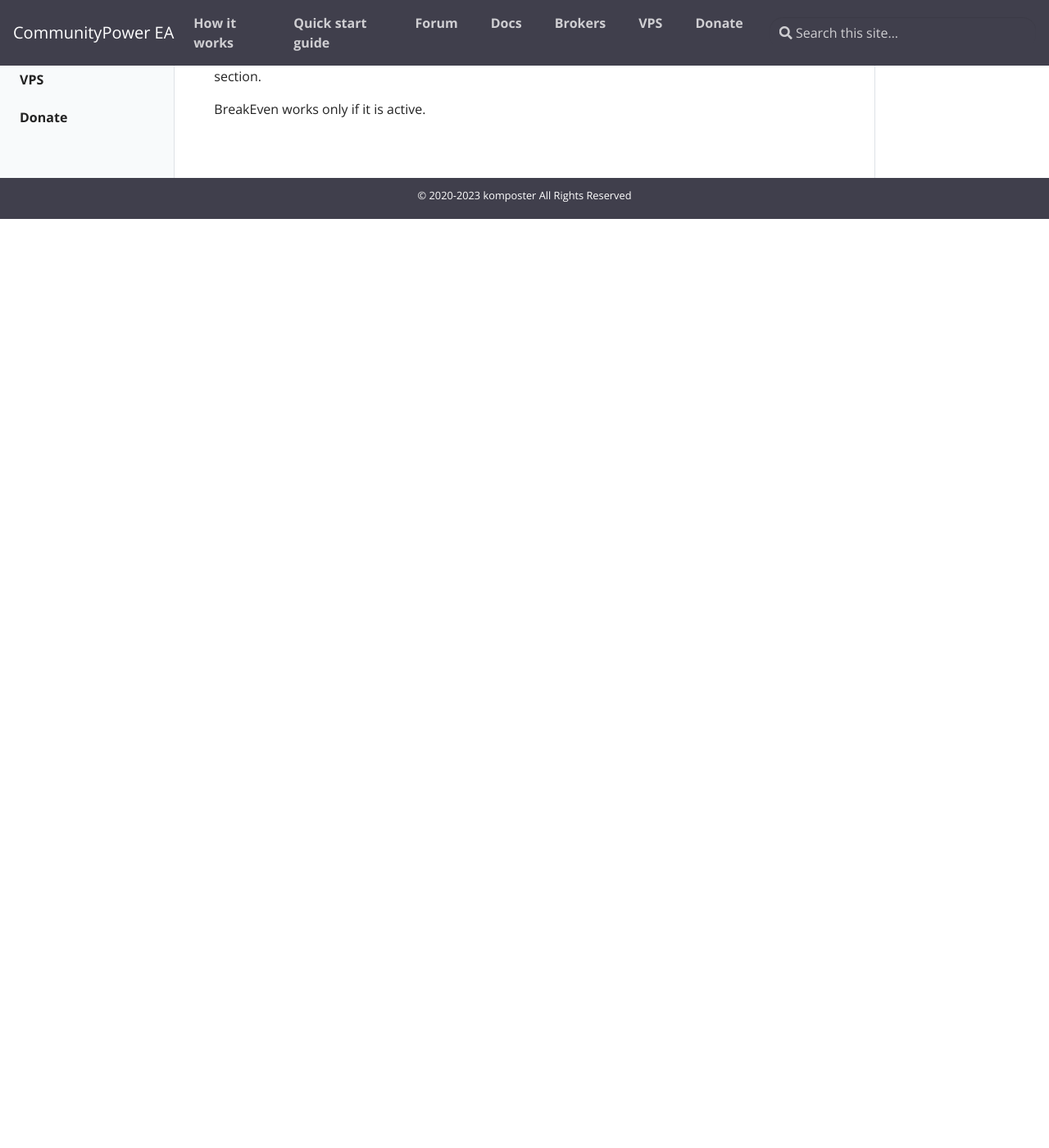
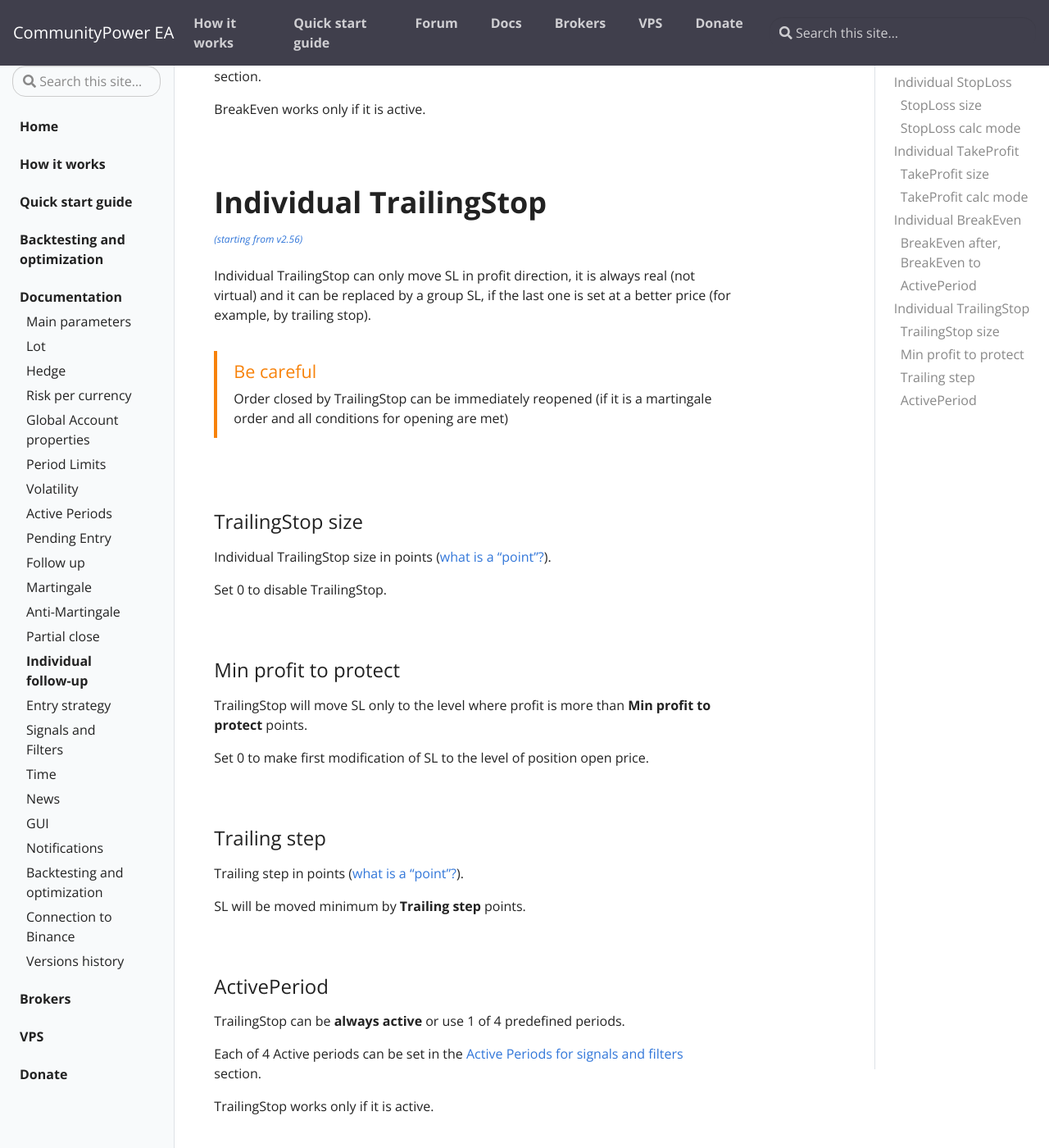
Before and after one commit to komposter/CommunityPowerEA.com, a Jekyll site: the page built from _docs/individual-follow-up.md, in a window 1280 px wide and 1400 px high, scrolled down 2157 px. Shown: the whole window at 82% size. Built offline with Jekyll 4.4.1, drawn with Linux system fonts in a browser that asks for light colours; before the commit the page ends 2424 px from its top, so only the background shows below that.

Commit message:
Content change

```diff
--- a/_docs/individual-follow-up.md
+++ b/_docs/individual-follow-up.md
@@ -81,3 +81,48 @@
 Each of 4 Active periods can be set in the [Active Periods for signals and filters](/docs/active-periods) section.
 
 BreakEven works only if it is active.
+
+<br />
+<br />
+
+# Individual TrailingStop
+
+<sup>[*(starting from v2.56)*](/docs/versions-history#20230818-1025-256)</sup>
+
+Individual TrailingStop can only move SL in profit direction, it is always real (not virtual) and it can be replaced by a group SL, if the last one is set at a better price (for example, by trailing stop).
+
+{% include alert.html type="warning" title="Be careful" content="Order closed by TrailingStop can be immediately reopened (if it is a martingale order and all conditions for opening are met)" %}
+
+<br />
+
+### TrailingStop size
+
+Individual TrailingStop size in points ([what is a "point"?](/docs/FAQ/what-is-a-point)).
+
+Set 0 to disable TrailingStop.
+
+<br />
+
+### Min profit to protect
+
+TrailingStop will move SL only to the level where profit is more than **Min profit to protect** points.
+
+Set 0 to make first modification of SL to the level of position open price.
+
+<br />
+
+### Trailing step
+
+Trailing step in points ([what is a "point"?](/docs/FAQ/what-is-a-point)).
+
+SL will be moved minimum by **Trailing step** points.
+
+<br />
+
+### ActivePeriod
+
+TrailingStop can be **always active** or use 1 of 4 predefined periods.
+
+Each of 4 Active periods can be set in the [Active Periods for signals and filters](/docs/active-periods) section.
+
+TrailingStop works only if it is active.
```
Also changed, not shown: _docs/versions-history.md (+2 -3 lines).
